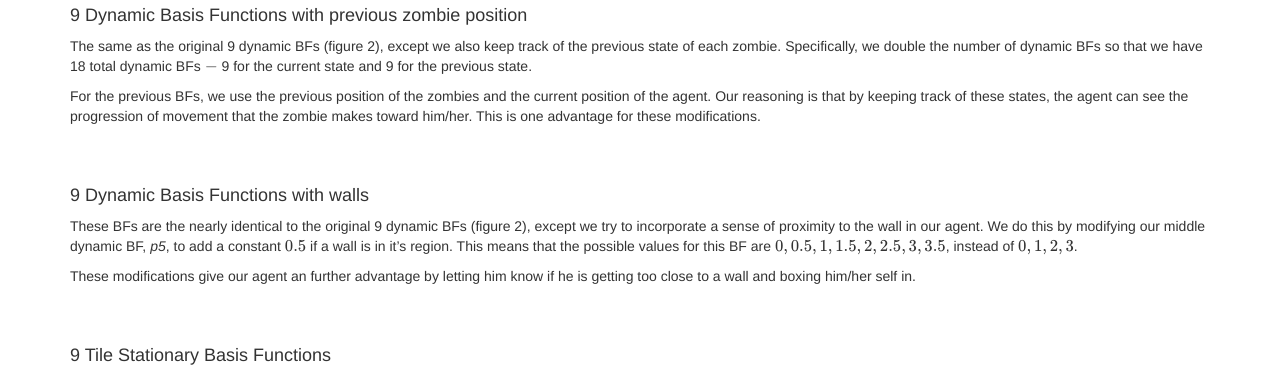
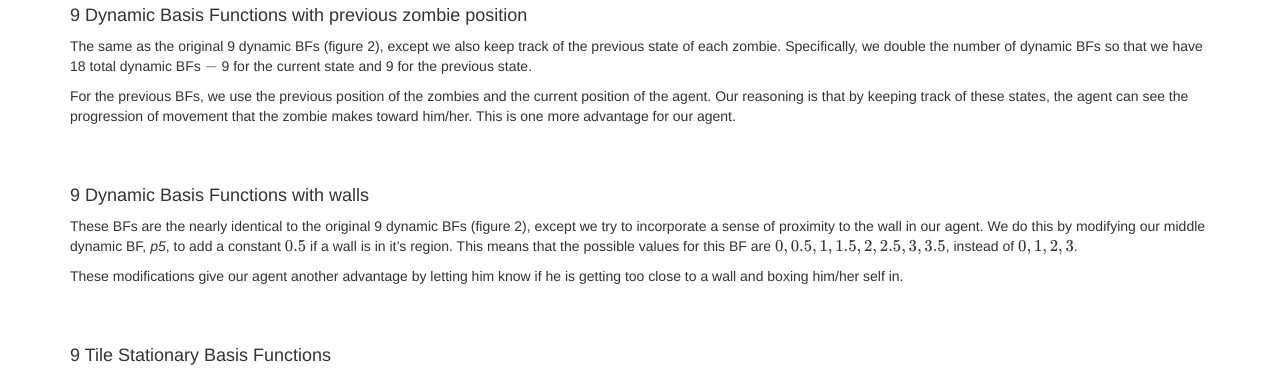
Before and after one commit to becamorin20/Group-16, a Jekyll site: the page built from docs/final.md, in a window 1280 px wide and 900 px high, scrolled down 2822 px. Shown: the part 172-545 px from the top of the window. Built offline with Jekyll 4.4.1, drawn with Linux system fonts in a browser that asks for light colours; formulas are drawn with MathJax 3.

Commit message:
Update final.md

```diff
--- a/docs/final.md
+++ b/docs/final.md
@@ -109,7 +109,7 @@ The same as the original 9 dynamic BFs (figure 2), except we also keep track of
 Specifically, we double the number of dynamic BFs so that we have 18 total dynamic BFs $$-$$ 9 for the current state and 9 for the previous state.
 
 For the previous BFs, we use the previous position of the zombies and the current position of the agent.
-Our reasoning is that by keeping track of these states, the agent can see the progression of movement that the zombie makes toward him/her. This is one advantage for these modifications.
+Our reasoning is that by keeping track of these states, the agent can see the progression of movement that the zombie makes toward him/her. This is one more advantage for our agent.
 
 <br><br>
 
@@ -118,7 +118,7 @@ These BFs are the nearly identical to the original 9 dynamic BFs (figure 2), exc
 We do this by modifying our middle dynamic BF, _p5_, to add a constant $$0.5$$ if a wall is in it's region.
 This means that the possible values for this BF are $${0,0.5,1,1.5,2,2.5,3,3.5}$$, instead of $${0,1,2,3}$$.
 
-These modifications give our agent an further advantage by letting him know if he is getting too close to a wall and boxing him/her self in.
+These modifications give our agent another advantage by letting him know if he is getting too close to a wall and boxing him/her self in.
 
 <br><br>
 
```
